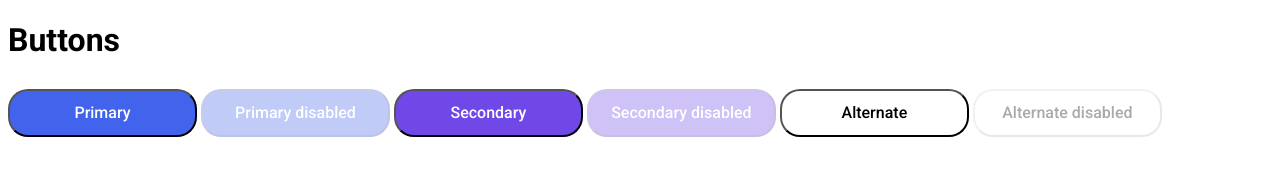
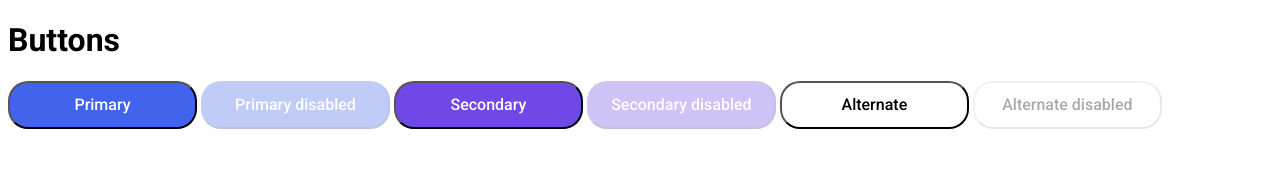
Before and after one commit to js-tasks-ru/htmlcss-20240216_alexandralexv, a website: page 03-lection1/01-button/index.html in a window 1280 px wide. Drawn offline with Linux system fonts and the light colour scheme.

Commit message:
corrected 1

```diff
--- a/03-lection1/01-button/button.css
+++ b/03-lection1/01-button/button.css
@@ -1,10 +1,4 @@
 /* Стилизация кнопки */
-
-h1 {
-    position: relative;
-    width: 142px;
-    height: 46px;
-}
 
 .button {
     position: relative;
```
